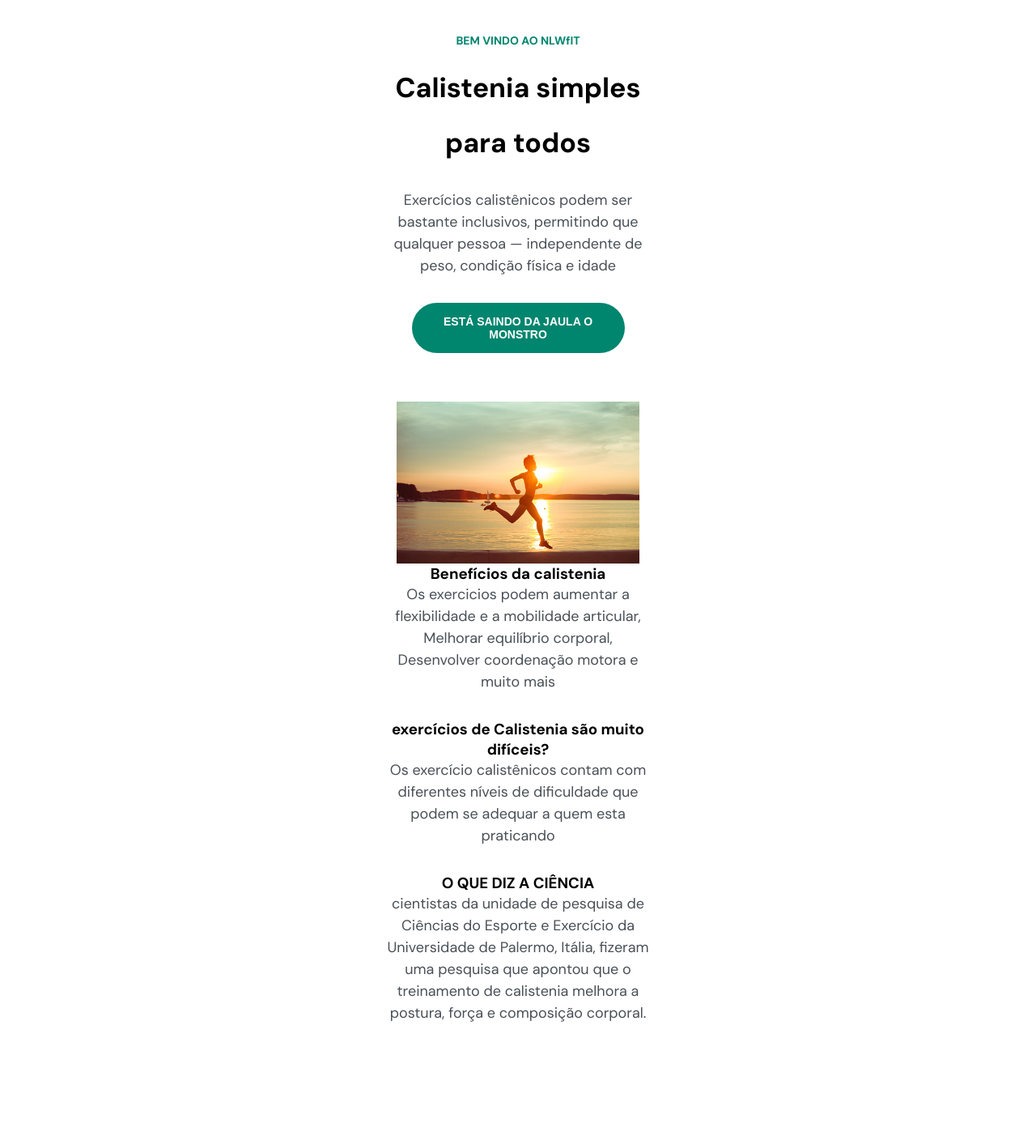
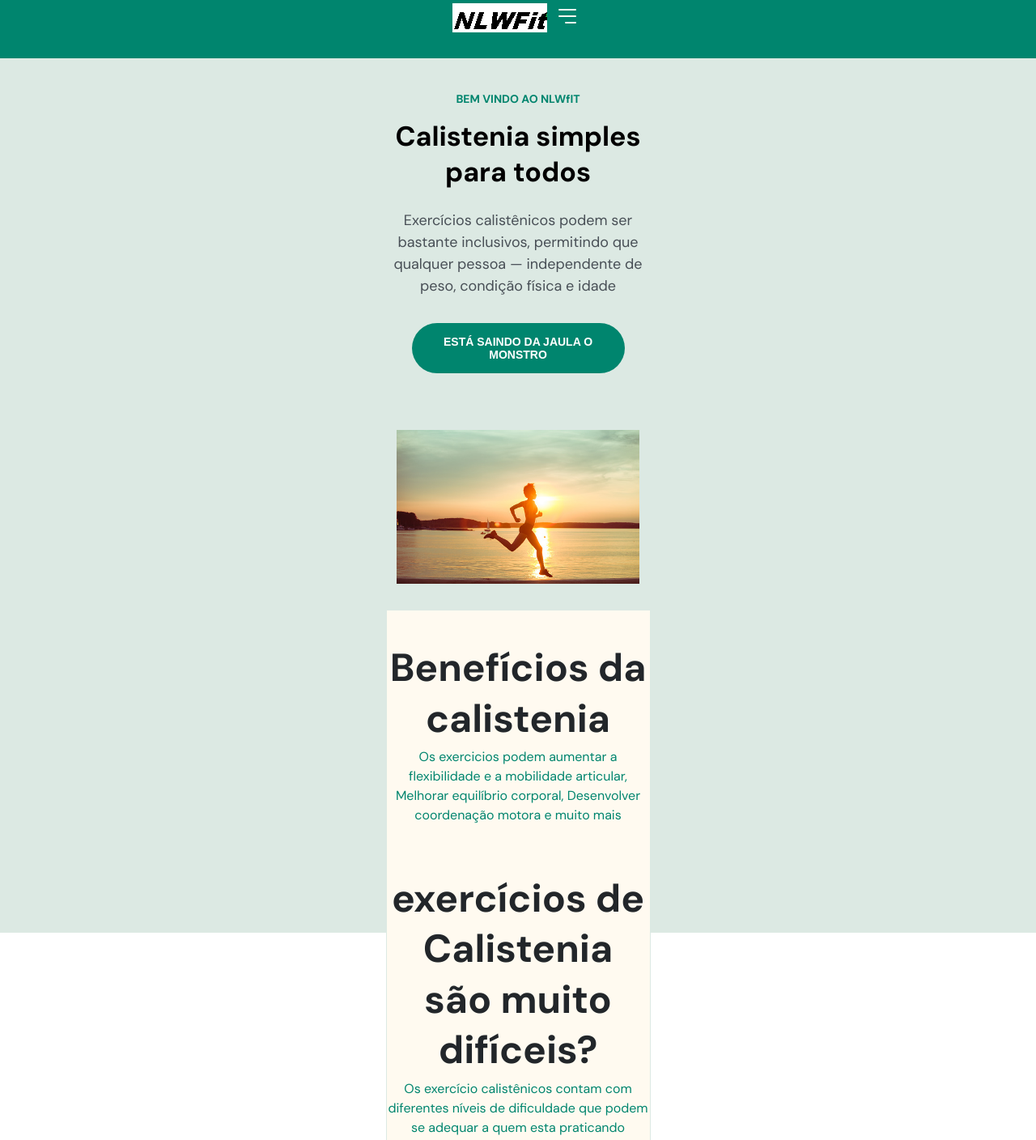
Before and after one commit to ElvesAguiar/NLW-FIt, a plain HTML site: page index.html in a window 1280 px wide. Shown: the top 1408 px of the page at 81% size. Before the commit the page ends 1297 px from the top, so only its background shows below. Drawn offline with Linux system fonts and the light colour scheme.

Commit message:
Segundo dia 2 half

```diff
--- a/index.html
+++ b/index.html
@@ -15,8 +15,20 @@
 
 </head>
 <!--- cometario-->
-<body>
-    <header>
+<body onscroll="onScroll()">
+    <nav id="navigation" class= "scroll">
+        <div class="wrapper">
+            <a  href="#"> <img class="logo" alt="Logo" src="assets/Logo.png"/></a>
+            <svg width="40" height="40" viewBox="0 0 40 40" fill="none" xmlns="http://www.w3.org/2000/svg">
+                <path d="M10 20H30" stroke="#FFFAF1" stroke-width="2" stroke-linecap="round" stroke-linejoin="round"/>
+                <path d="M10 12H30" stroke="#FFFAF1" stroke-width="2" stroke-linecap="round" stroke-linejoin="round"/>
+                <path d="M18 28L30 28" stroke="#FFFAF1" stroke-width="2" stroke-linecap="round" stroke-linejoin="round"/>
+                </svg>
+
+        </div>
+
+    </nav>
+    <header class= "wrapper">
             <h4>BEM VINDO AO NLWfIT</h4>
     <h1>Calistenia simples para todos</h1>
     <p>Exercícios calistênicos podem ser bastante inclusivos, permitindo que qualquer pessoa — independente de peso, condição física e idade</p>
@@ -27,17 +39,17 @@
 
     <img src="assets/istockphoto-1306141632-170667a.jpg" alt = "Mulher correndo"
     />
-        <div>
+        <div class="infos">
 
-            <div>
+            <div class="info">
                 <h3>Benefícios da calistenia</h3>
                 <p>Os exercicios podem aumentar a flexibilidade e a mobilidade articular, Melhorar equilíbrio corporal, Desenvolver coordenação motora e muito mais</p>
             </div>
-            <div>
+            <div class="info">
                 <h3>exercícios de Calistenia são muito difíceis?</h3>
                 <p>Os exercício calistênicos contam com diferentes níveis de dificuldade que podem se adequar a quem esta praticando</p>
             </div>
-            <div>
+            <div class="info">
                 <h3>O QUE DIZ A CIÊNCIA</h3>
                 <p>cientistas da unidade de pesquisa de Ciências do Esporte e Exercício da Universidade de Palermo, Itália, fizeram uma pesquisa que apontou que o treinamento de calistenia melhora a postura, força e composição corporal.</p>
             </div>
@@ -45,5 +57,7 @@
         </div>
     </header>
 
+    <script src="main.js"></script>
+
 </body>
 </html>
--- /dev/null
+++ b/main.js
@@ -0,0 +1,3 @@
+function onScroll (){
+    console.log("oi")
+}
--- a/style.css
+++ b/style.css
@@ -1,3 +1,4 @@
+/*============== Geral ======================*/
 *{
 margin: 0;
 box-sizing: border-box;
@@ -6,7 +7,12 @@ box-sizing: border-box;
 :root{
     --primary-color: hsl(170, 100%, 26%);
     --headline: hsl(210, 11%, 15%);
-    --paragraph: #495057;
+    --paragraph: hsl(210, 9%, 31%);
+    --brand-beige:  hsl(39, 100%, 97%);
+    --brand-light: hsl(152, 23%, 89%);
+
+    --nav-height:7.2rem;
+
 
 
     font-size: 62.5%; /* 1Rem=10px  */
@@ -22,37 +28,51 @@ body {
 
 }
 
+.wrapper {
+    width: 37.5rem;
+    margin-inline: auto;
+    padding-inline: 2.4rem;
+
+}
+/*=============== Header ========================================*/
 header{
-    width: 37.5rem;
-    margin-right: auto ;
-    margin-left: auto;
-    padding-right: 2rem;
-    padding-left: 2rem;
-    margin-top: 4.1rem;
+
+    margin-top: calc(4.1rem + var(--nav-height));
 }
+header::before{
+    content: "";
+    width: 100vw;
+    height: calc(108rem + var(--nav-height));
+    background-color:var(--brand-light);
+    display: block;
 
-h4{
+    position: absolute;
+    top: 0rem;
+    left: 0rem;
+    z-index: -1;
+}
+header h4{
     font-size: 1.4rem;
     color: var(--primary-color);
     margin-bottom: 1.6rem;
 }
 
-h1{
+header h1{
     font-size: 3.4rem;
     color: var(--secondary-color);
-    line-height: 6.76rem;
+    line-height:130%;
     margin-bottom: 2.4rem;
 
 }
 
-p{
+header p{
     font-size: 1.8rem;
     line-height: 150%;
     color: var(--paragraph);
     margin-bottom: 3.2rem;
 }
 
-button{
+header button{
     background: var(--primary-color);
     border: none;
     border-radius: 4rem;
@@ -77,10 +97,66 @@ button{
 
 }
 
-img{
+header img{
     width: 30rem;
+
     margin-right: auto;
     margin-left: auto;
-    display:flex;
+
+    display:block;
+    margin-bottom: 3.2rem;
+    object-position: 0 1rem;
+}
+
+.infos{
+    width: 32.7rem;
+    padding-block: 4rem;
+    margin-inline: auto;
+
+    background-color: var(--brand-beige);
+    border: 1px solid var(--brand-light);
+
+    display: flex;
+    flex-direction: column;
+    justify-content: center;
+
+    gap: 6rem;
+}
+
+.info h3{
+    font-size: 4.8rem;
+    color: var(--headline);
+    line-height: 130%;
+    margin-bottom:0.4rem;
+}
+
+.info p {
+    margin: 0rem;
+    color: var(--primary-color);
+    font-size: 1.6rem;
+    line-height: 150%;
+}
+
+/*=============== Nav ========================================*/
+nav {
+    display: flex;
+
+   height: var(--nav-height);
+
+    position: fixed;
+    top: 0;
+    left: 50%;
+    transform: translateX(-50%);
+}
+nav.wrapper{
+    display: flex;
     align-items: center;
+    justify-content: space-between;
 }
+nav.scroll {
+    background: var(--primary-color);
+    width: 100vw;
+}
+nav.scroll svg path {
+    fill: white;
+}
```
Also changed, not shown: assets/Logo.png (added).
